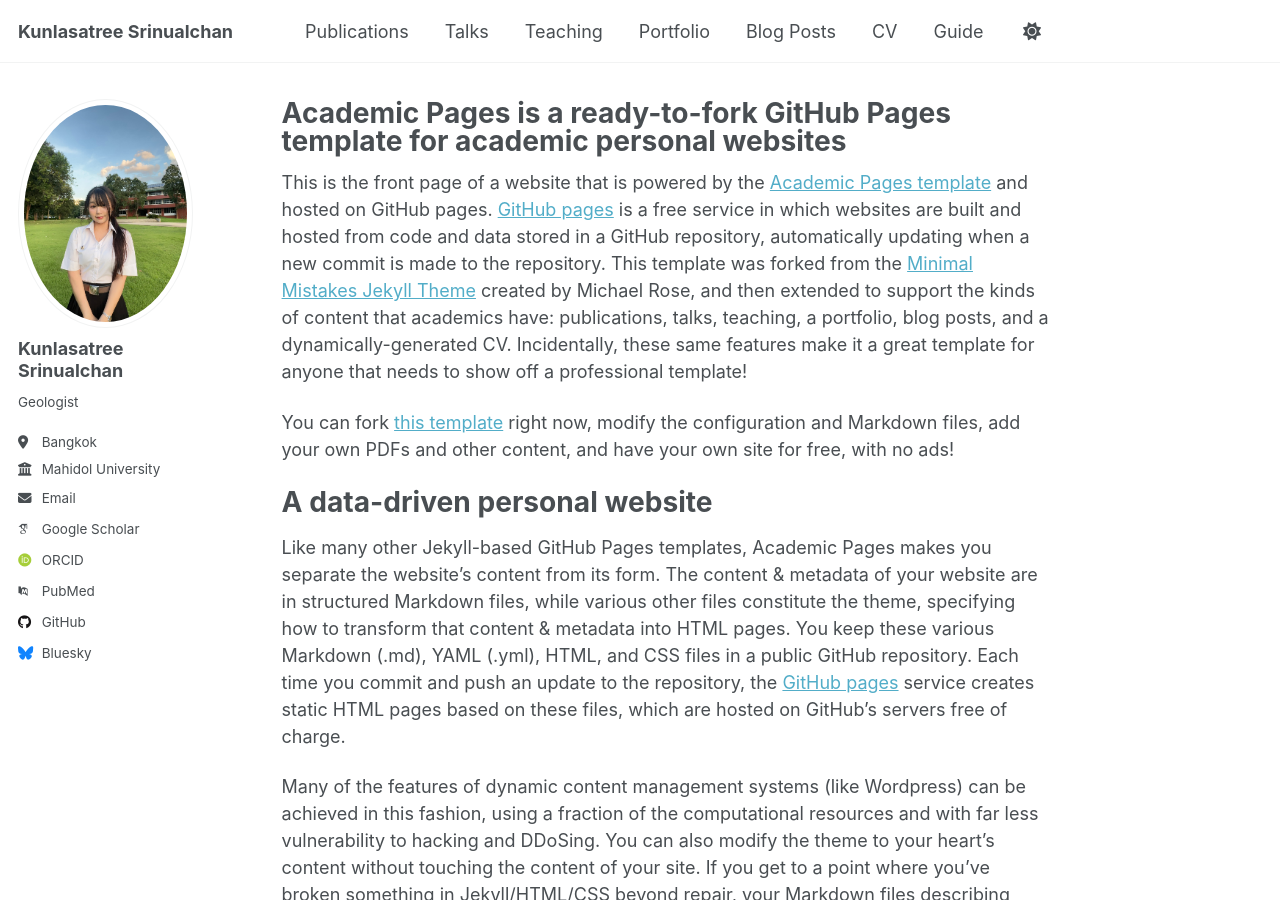
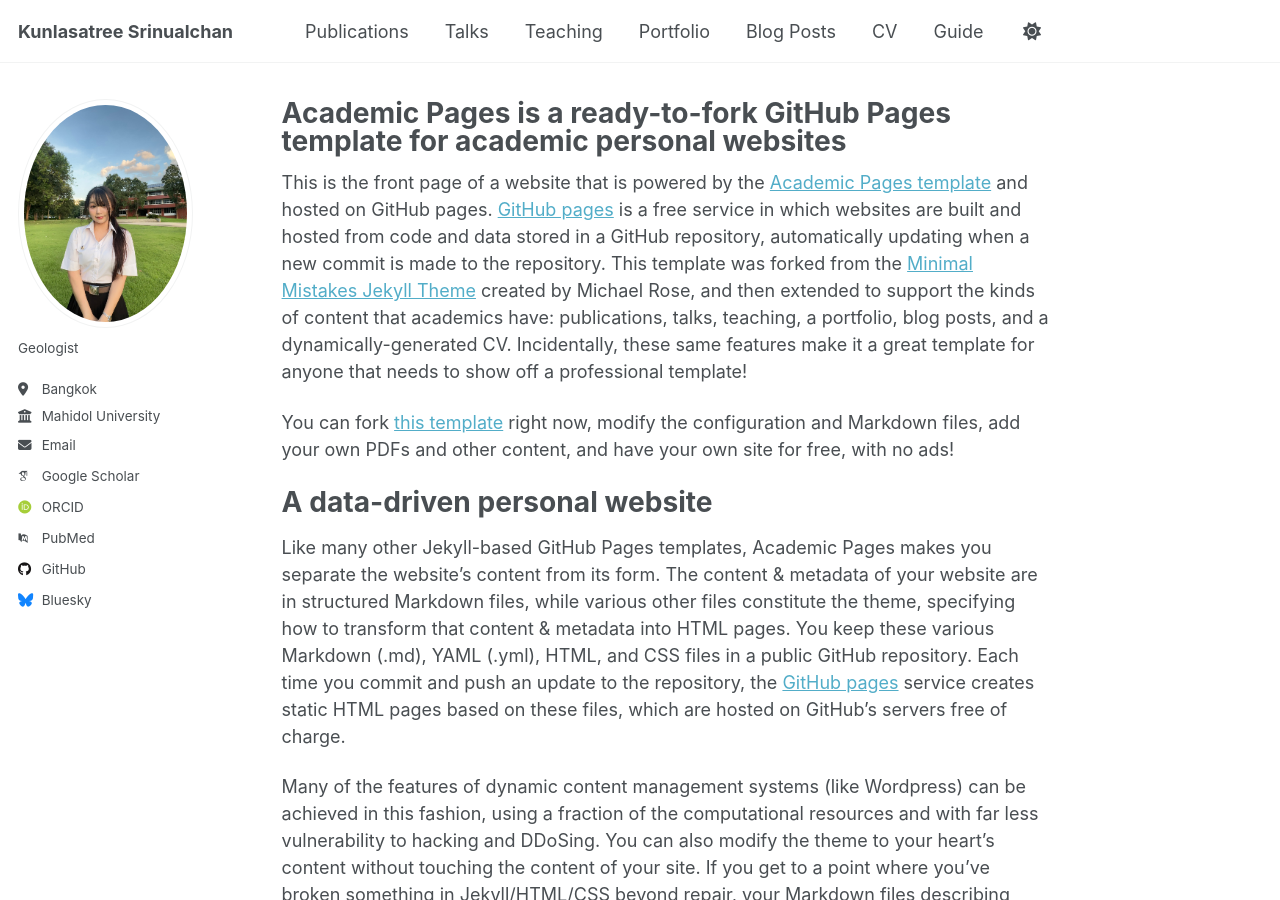
Before and after one commit to kunlasatree2332/kunlasatree2332.github.io, a Jekyll site: the page built from _pages/about.md, in a window 1280 px wide and 900 px high. Built offline with Jekyll 4.4.1, drawn with Linux system fonts in a browser that asks for light colours; some web fonts are replaced; a script that is not in the unit is left out.

Commit message:
Update _config.yml

```diff
--- a/_config.yml
+++ b/_config.yml
@@ -24,7 +24,7 @@ repository               : "academicpages/academicpages.github.io"
 author:
   # Biographic information
   avatar           : "kunlasatree.jpg"
-  name             : "Kunlasatree Srinualchan"
+  name             : ""
   pronouns         : # example: "she/her"
   bio              : "Geologist"
   location         : "Bangkok"
```
